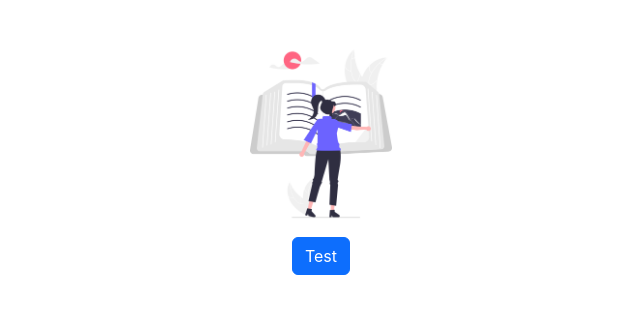
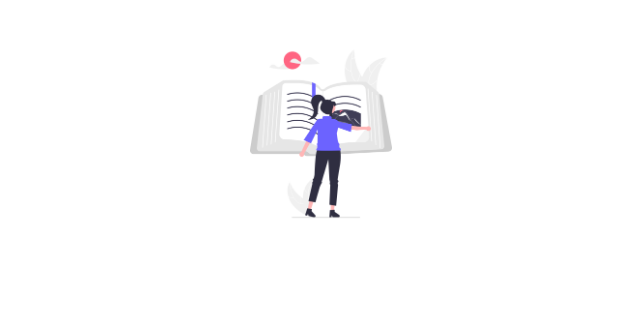
Before and after one commit to FedeCamu/dictionary-project, a React (Create React App) app: page / in a window 1280 px wide. Shown: the top 314 px of the page, without its empty margins (319-959 px from the left). Built offline with nearby package versions, Linux system fonts and the light colour scheme.

Commit message:
Remove test href

```diff
--- a/src/App.js
+++ b/src/App.js
@@ -7,9 +7,7 @@ export default function App() {
       <header className="App-header">
         <img src={logo} className="App-logo img-fluid" alt="logo" />
 
-        <a href="#" className="btn btn-primary" rel="noopener noreferrer">
-          Test
-        </a>
+
       </header>
     </div>
   );
```
